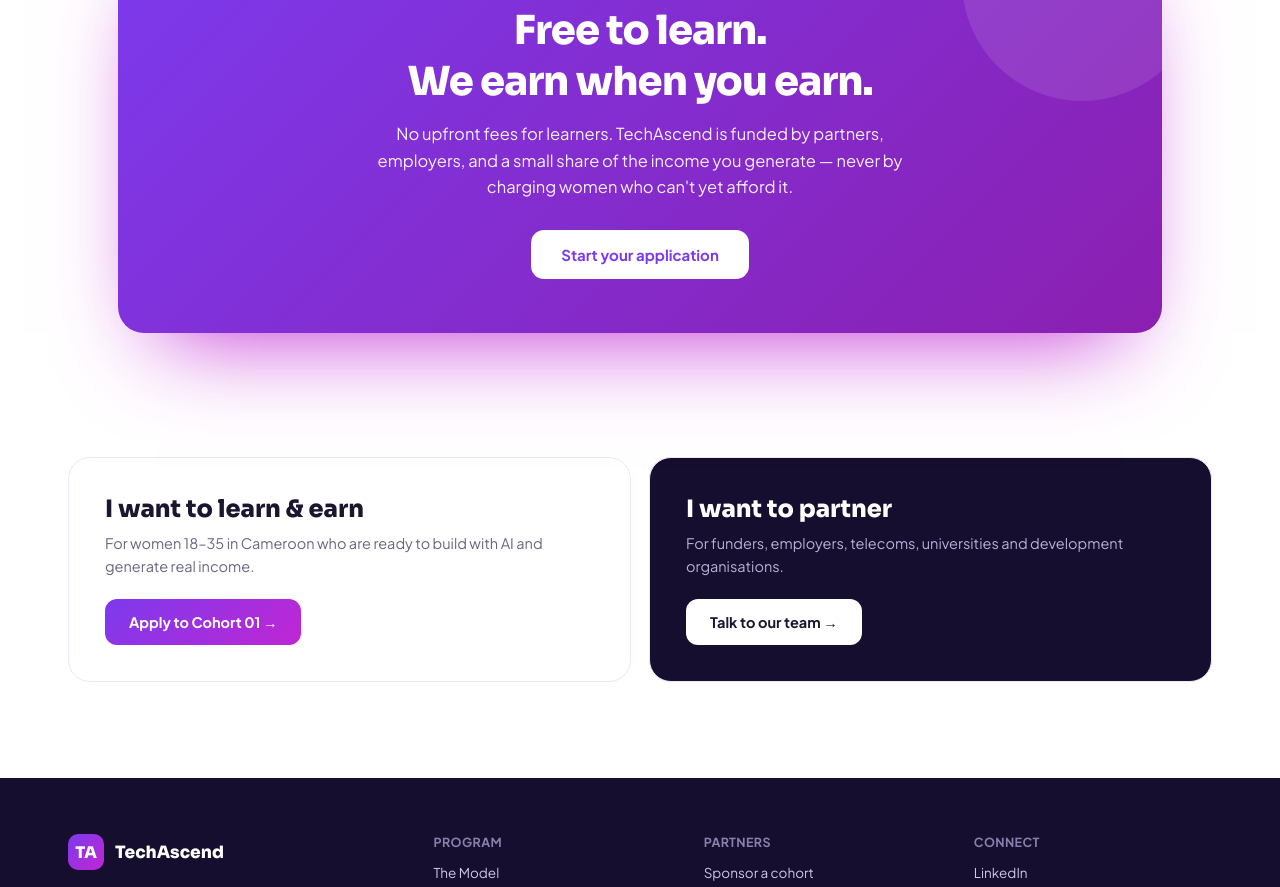
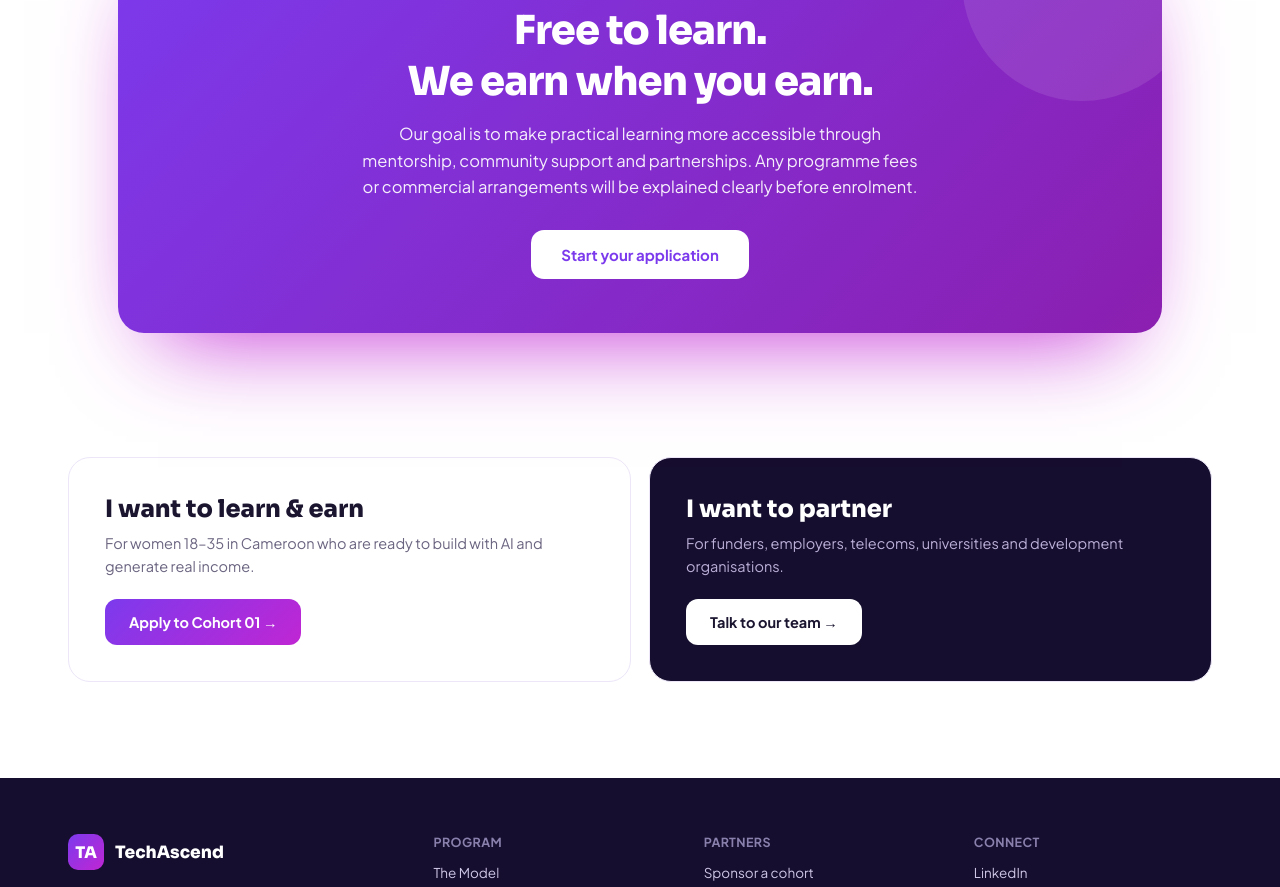
Before and after one commit to techascend-cohort-2/techascend-platform, a Next.js app: page / in a window 1280 px wide. Shown: the part 4981-5868 px from the top of the page. Built offline with nearby package versions, Linux system fonts and the light colour scheme; no server answers; the database is empty.

Commit message:
refine public messaging and remove unsupported claims

```diff
--- a/components/Promise.tsx
+++ b/components/Promise.tsx
@@ -13,9 +13,7 @@ export default function Promise() {
             We earn when you earn.
           </h2>
           <p className={styles.lede}>
-            No upfront fees for learners. TechAscend is funded by partners, employers,
-            and a small share of the income you generate — never by charging women who
-            can&apos;t yet afford it.
+            Our goal is to make practical learning more accessible through mentorship, community support and partnerships. Any programme fees or commercial arrangements will be explained clearly before enrolment.
           </p>
           <a href="/apply" className={styles.cta}>
             Start your application
```
